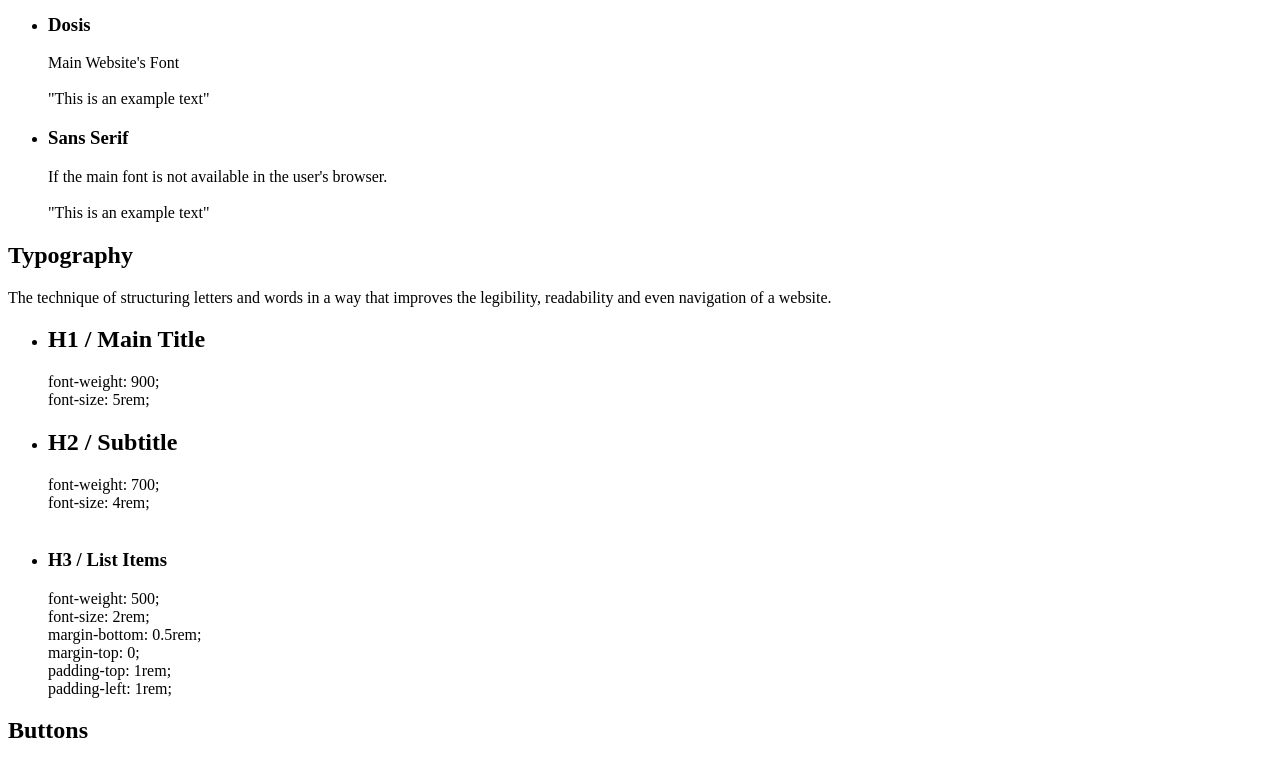
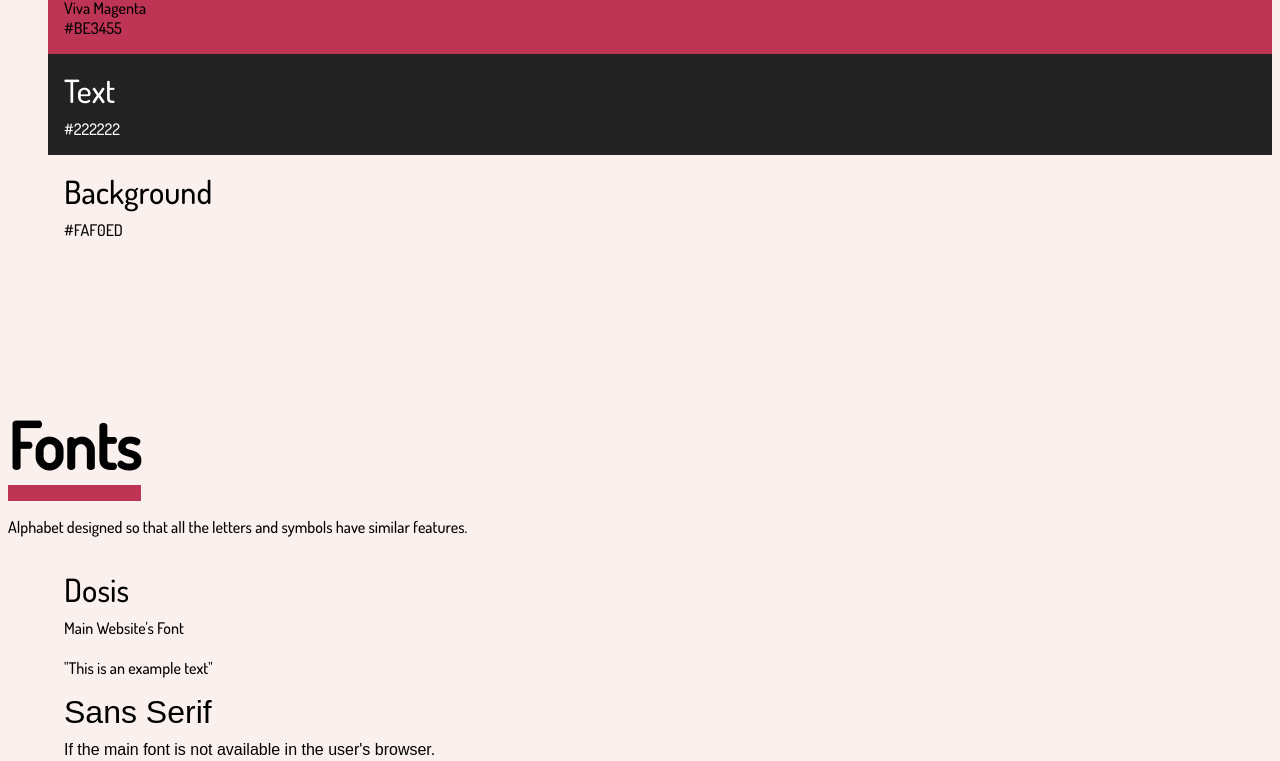
Before and after one commit to MichiJc/Styleguide, a plain HTML site: page index.html in a window 1280 px wide. Shown: the part 750-1511 px from the top of the page. Drawn offline with Linux system fonts and the light colour scheme; the site is published under a folder, as on GitHub Pages, so addresses that start at the root find nothing.

Commit message:
Update index.html

```diff
--- a/index.html
+++ b/index.html
@@ -2,7 +2,7 @@
 <html>
 <head>
   <title>Michelle's Style Guide	</title>
-  	<link href="/CSS/style.css" type="text/css" rel="stylesheet">
+  	<link href="CSS/style.css" type="text/css" rel="stylesheet">
 	<link rel="preconnect" href="https://fonts.googleapis.com">
 <link rel="preconnect" href="https://fonts.gstatic.com" crossorigin>
 <link href="https://fonts.googleapis.com/css2?family=Dosis:wght@500&display=swap" rel="stylesheet">
```
